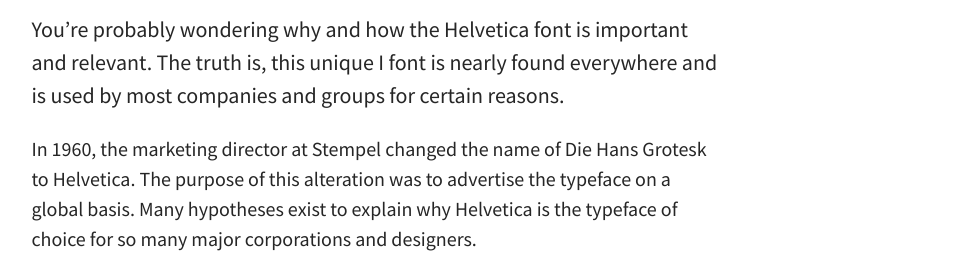
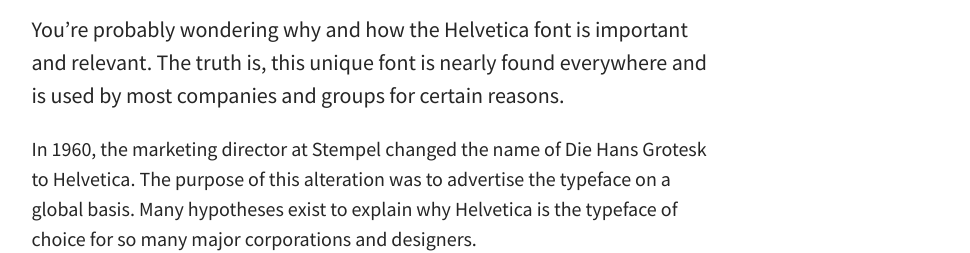
Before and after one commit to JEREMY-0/JC01, a Jekyll site: the page built from _posts/2021-11-29-helvetica-the-vip-of-typefaces.md, in a window 1280 px wide. Shown: the part 340-593 px from the top of the page, without its empty margins (263-1233 px from the left). Built offline with Jekyll 4.4.1, drawn with Linux system fonts in a browser that asks for light colours; some web fonts are replaced.

Commit message:
Update Post “2021-11-29-helvetica-the-vip-of-typefaces”

```diff
--- a/_posts/2021-11-29-helvetica-the-vip-of-typefaces.md
+++ b/_posts/2021-11-29-helvetica-the-vip-of-typefaces.md
@@ -6,7 +6,7 @@
 title_color: "#ffffff"
 comments: false
 ---
-You're probably wondering why and how the Helvetica font is important and relevant. The truth is, this unique I font is nearly found everywhere and is used by most companies and groups for certain reasons.
+You're probably wondering why and how the Helvetica font is important and relevant. The truth is, this unique  font is nearly found everywhere and is used by most companies and groups for certain reasons.
 
 In 1960, the marketing director at Stempel changed the name of Die Hans Grotesk to Helvetica. The purpose of this alteration was to advertise the typeface on a global basis. Many hypotheses exist to explain why Helvetica is the typeface of choice for so many major corporations and designers.
 
```
